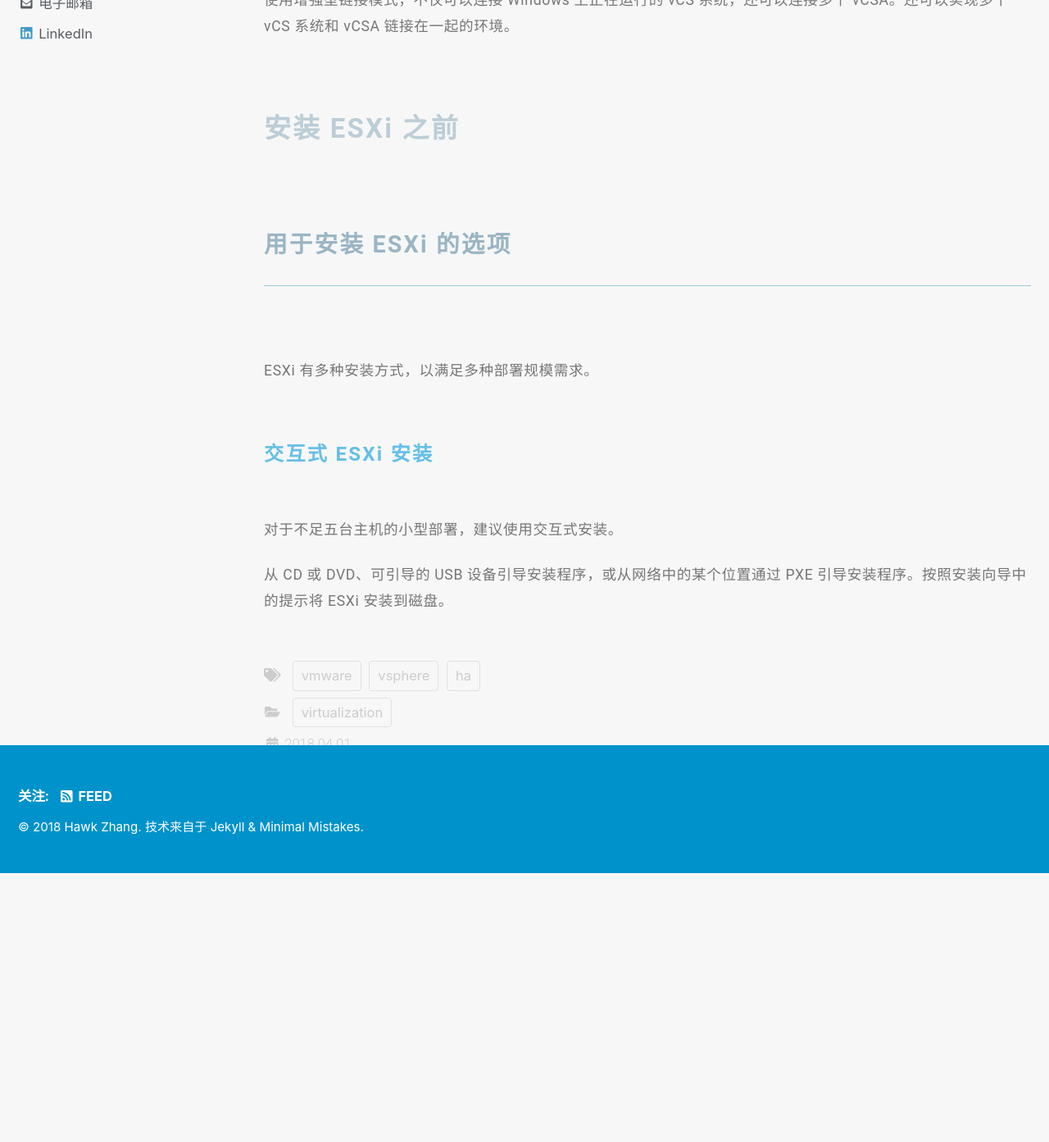
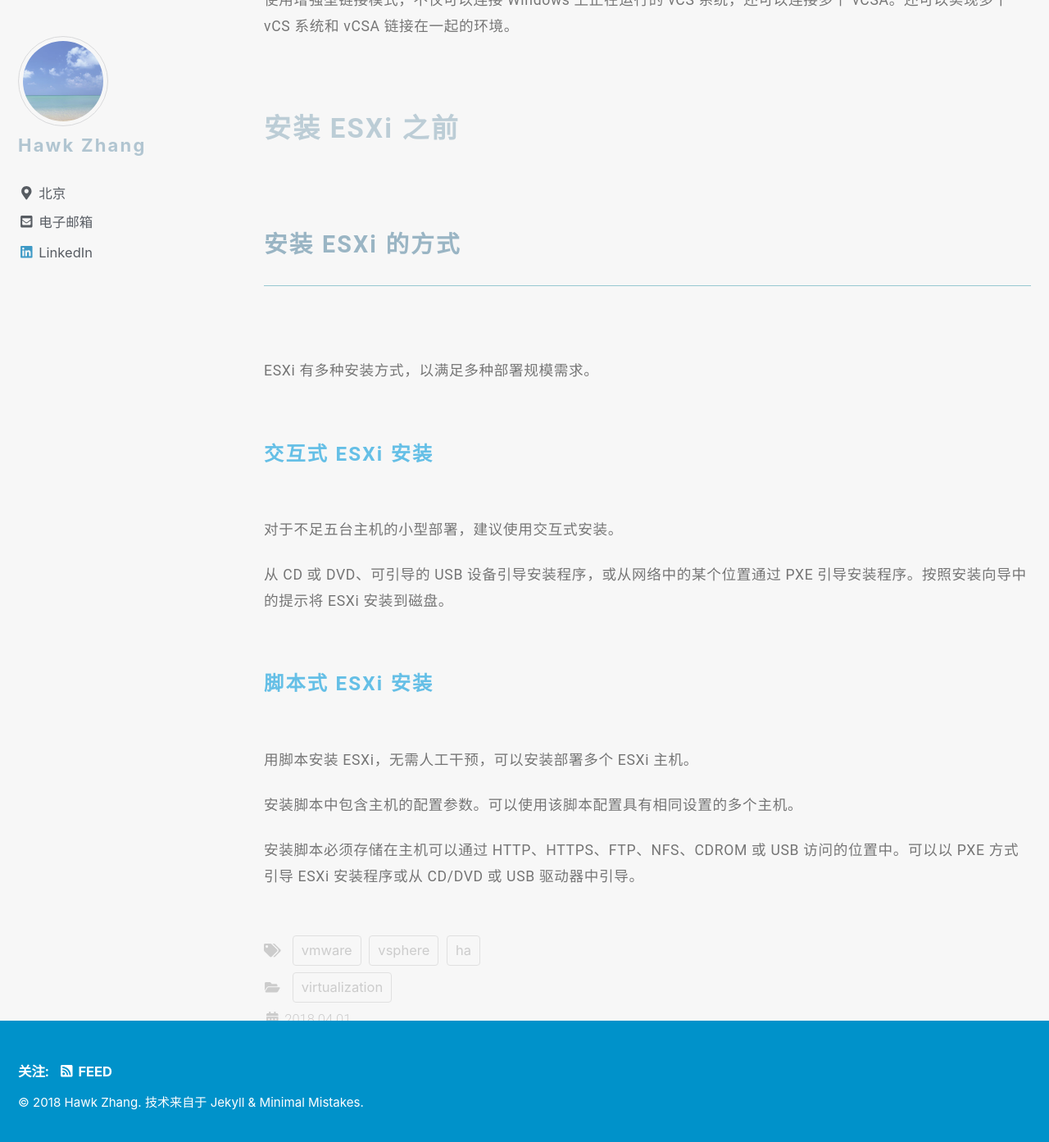
Before and after one commit to narru888/linotes_note, a Jekyll site: the page built from _posts/virtualizaion/2018-04-01-vsphere.setup.md, in a window 1280 px wide and 1400 px high, scrolled down 9060 px. Shown: the top 1393 px of the window at 82% size. Built offline with Jekyll 4.4.1, drawn with Linux system fonts in a browser that asks for light colours; nearby versions of some CDN libraries; a script that is not in the unit is left out; before the commit the page ends 10125 px from its top, so only the background shows below that; some of the changed text lies outside the part shown.

Commit message:
update on 2018-11-28 13:49:01 CST

```diff
--- a/_posts/virtualizaion/2018-04-01-vsphere.setup.md
+++ b/_posts/virtualizaion/2018-04-01-vsphere.setup.md
@@ -269,7 +269,7 @@ vCS 与 Controller 部署在不同的虚拟机或物理服务器上。可以在
 
 
 
-### 用于安装 ESXi 的选项
+### 安装 ESXi 的方式
 
 ESXi 有多种安装方式，以满足多种部署规模需求。
 
@@ -279,3 +279,12 @@ ESXi 有多种安装方式，以满足多种部署规模需求。
 对于不足五台主机的小型部署，建议使用交互式安装。
 
 从 CD 或 DVD、可引导的 USB 设备引导安装程序，或从网络中的某个位置通过 PXE 引导安装程序。按照安装向导中的提示将 ESXi 安装到磁盘。
+
+
+#### 脚本式 ESXi 安装
+
+用脚本安装 ESXi，无需人工干预，可以安装部署多个 ESXi 主机。
+
+安装脚本中包含主机的配置参数。可以使用该脚本配置具有相同设置的多个主机。
+
+安装脚本必须存储在主机可以通过 HTTP、HTTPS、FTP、NFS、CDROM 或 USB 访问的位置中。可以以 PXE 方式引导 ESXi 安装程序或从 CD/DVD 或 USB 驱动器中引导。
```
